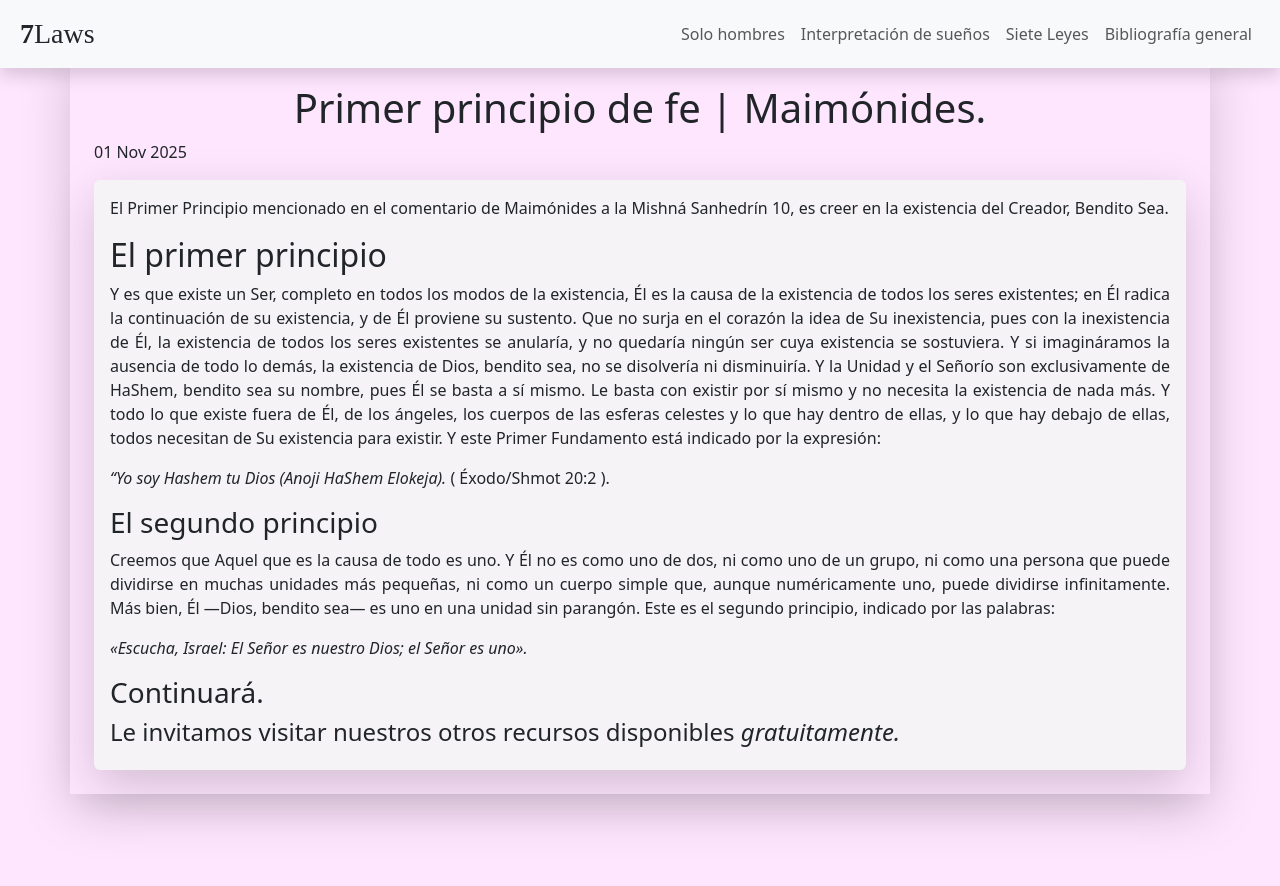
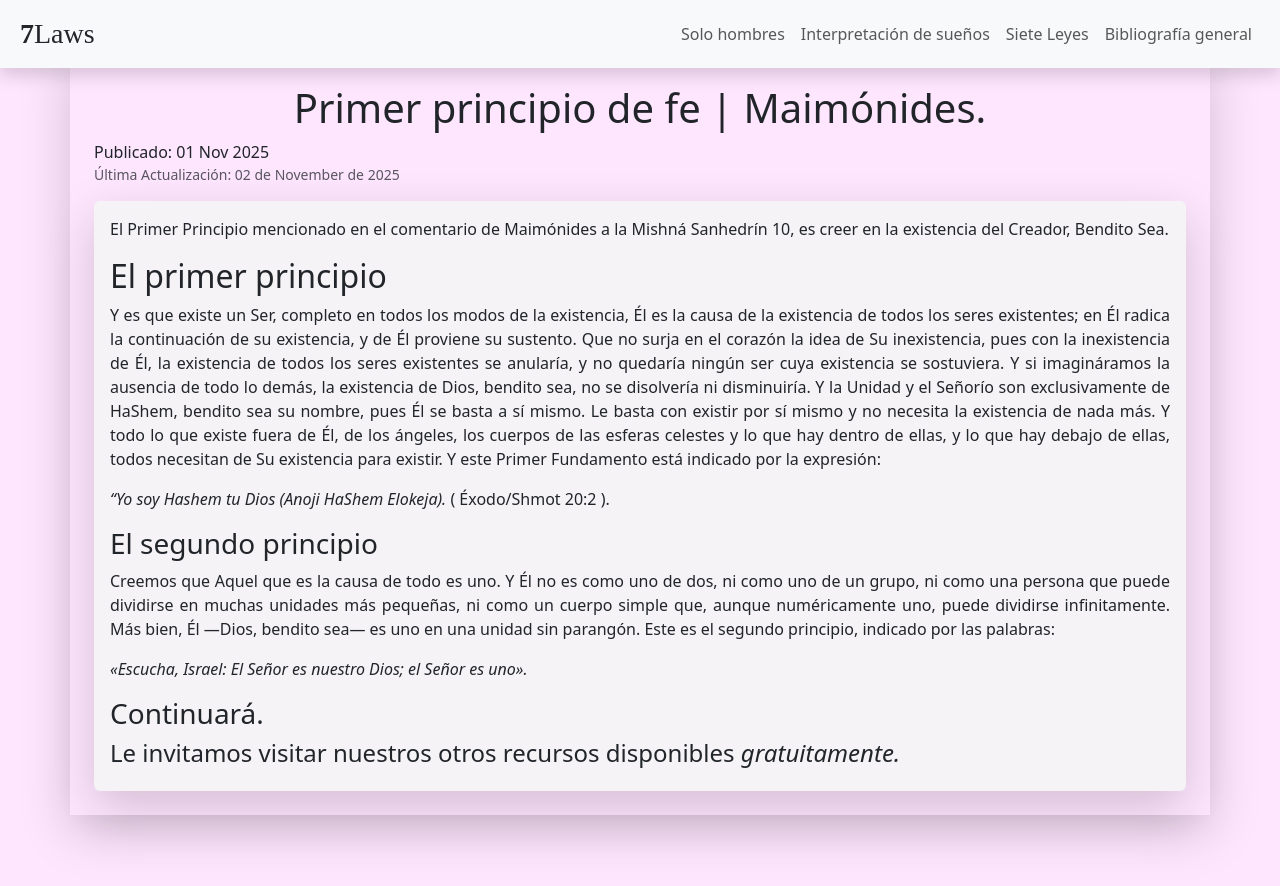
Before and after one commit to Stairwaycl/seven_laws, a Jekyll site: the page built from _posts/siete-leyes/2025-11-01-fundamentos.md, in a window 1280 px wide. Shown: the top 886 px of the page. Built offline with Jekyll 4.4.1, drawn with Linux system fonts in a browser that asks for light colours; some web fonts are replaced.

Commit message:
add actualized

```diff
--- a/_layouts/post.html
+++ b/_layouts/post.html
@@ -3,7 +3,11 @@ layout: default
 ---
 
 <p>
-  {{ page.date | date_to_string }}
+  Publicado: {{ page.date | date_to_string }}
+
+  {% if page.last_modified_at and page.last_modified_at != page.date %}
+    <br><small class="text-muted">Última Actualización: {{ page.last_modified_at | date: "%d de %B de %Y" }}</small>
+  {% endif %}
 </p>
 
 <div class="container rounded-2 p-3 shadow-lg container-posts">
--- a/_posts/siete-leyes/2025-11-01-fundamentos.md
+++ b/_posts/siete-leyes/2025-11-01-fundamentos.md
@@ -2,6 +2,8 @@
 layout: post
 title: "Primer principio de fe | Maimónides."
 category: siete-leyes
+date: 2025-11-01 10:00:00 -0300
+last_modified_at: 2025-11-02 10:30:00 -0300
 ---
 El Primer Principio mencionado en el comentario de Maimónides a la Mishná Sanhedrín 10, es creer en la existencia del Creador, Bendito Sea.
 
```
